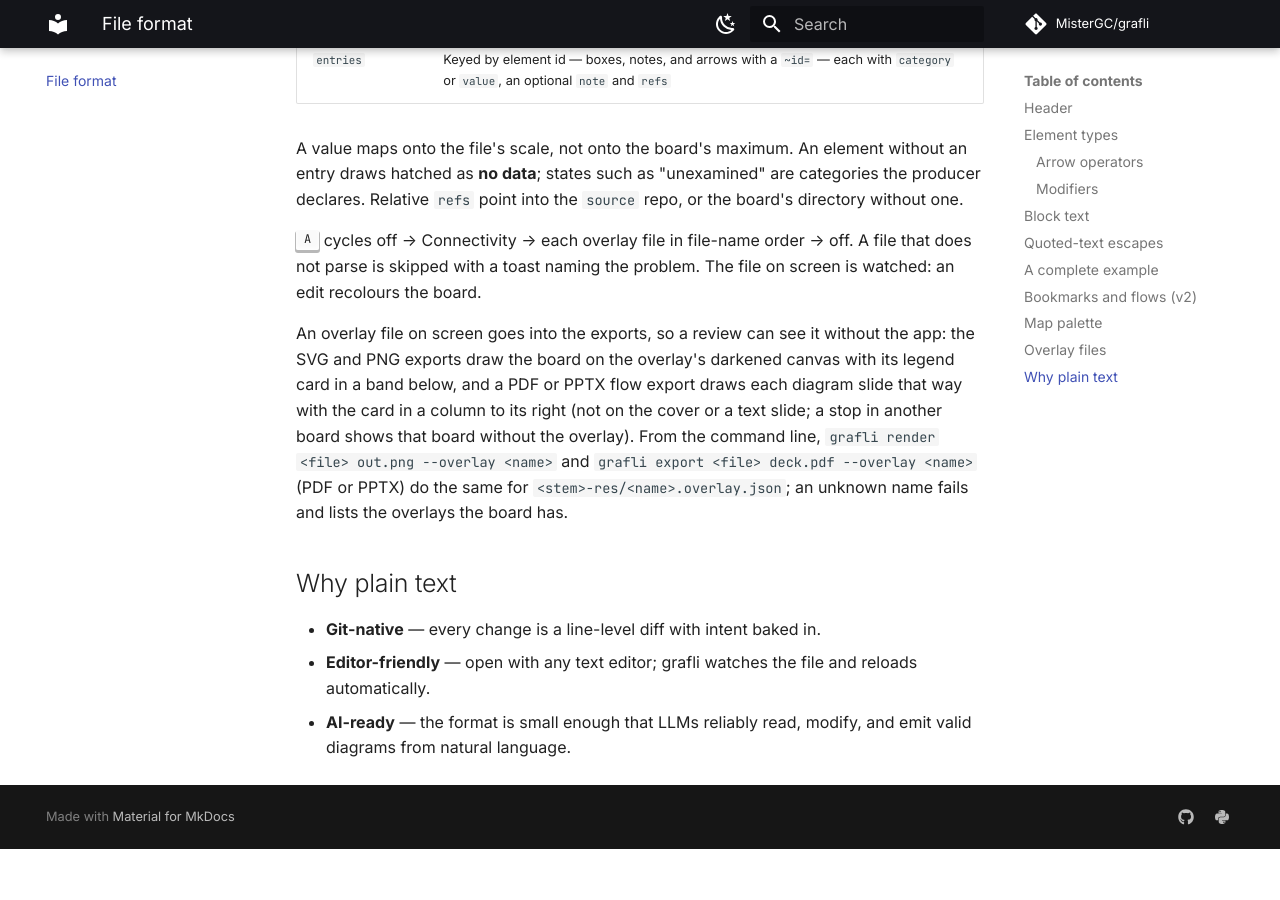
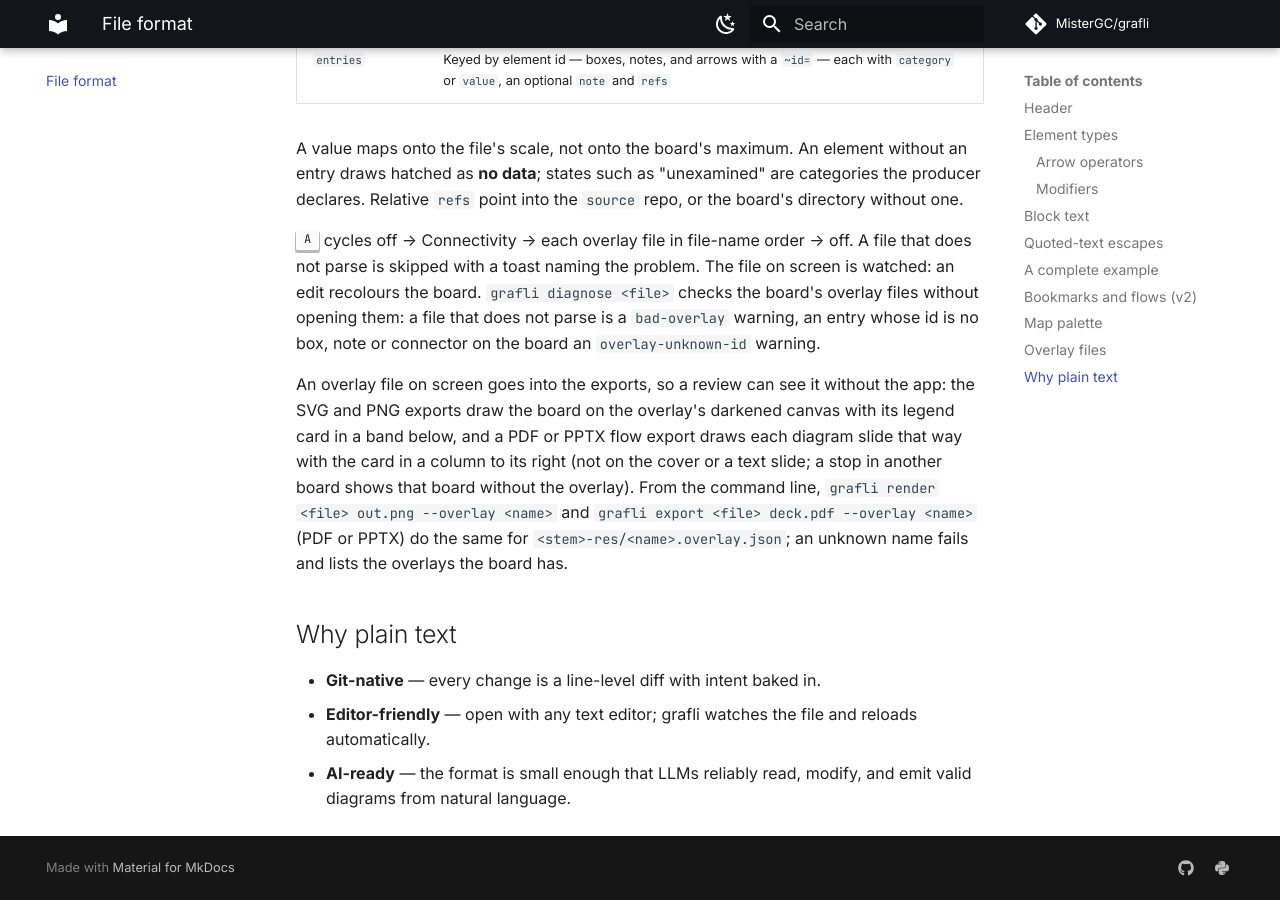
Before and after one commit to MisterGC/grafli, an MkDocs documentation site: the page built from docs/format.md, in a window 1280 px wide and 900 px high, scrolled down 9074 px. Built offline with MkDocs 1.6.1 and Material for MkDocs 9.7.7, drawn with Linux system fonts in a browser that asks for light colours; comment, search, counter and statistics services are not loaded; before the commit the page ends 9923 px from its top, so only the background shows below that.

Commit message:
Document diagnose's overlay checks: changelog, format, skill

```diff
--- a/docs/format.md
+++ b/docs/format.md
@@ -409,6 +409,10 @@ are categories the producer declares. Relative `refs` point into the
 <kbd>A</kbd> cycles off → Connectivity → each overlay file in file-name order
 → off. A file that does not parse is skipped with a toast naming the
 problem. The file on screen is watched: an edit recolours the board.
+`grafli diagnose <file>` checks the board's overlay files without opening
+them: a file that does not parse is a `bad-overlay` warning, an entry whose
+id is no box, note or connector on the board an `overlay-unknown-id`
+warning.
 
 An overlay file on screen goes into the exports, so a review can see it
 without the app: the SVG and PNG exports draw the board on the overlay's
```
Also changed, not shown: CHANGELOG.md (+7 -0 lines), grafli/skills/grafli/SKILL.md (+2 -1 lines), grafli/skills/grafli/references/format.md (+3 -0 lines).
